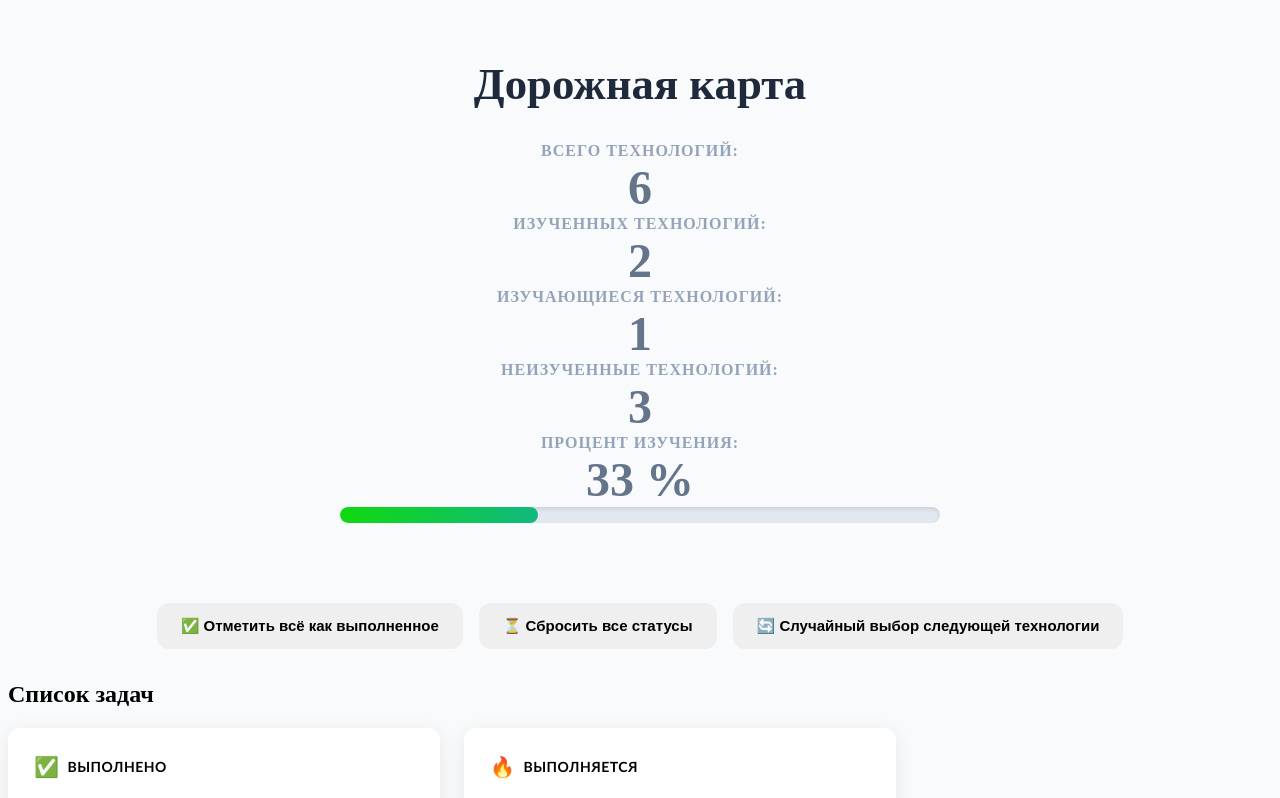
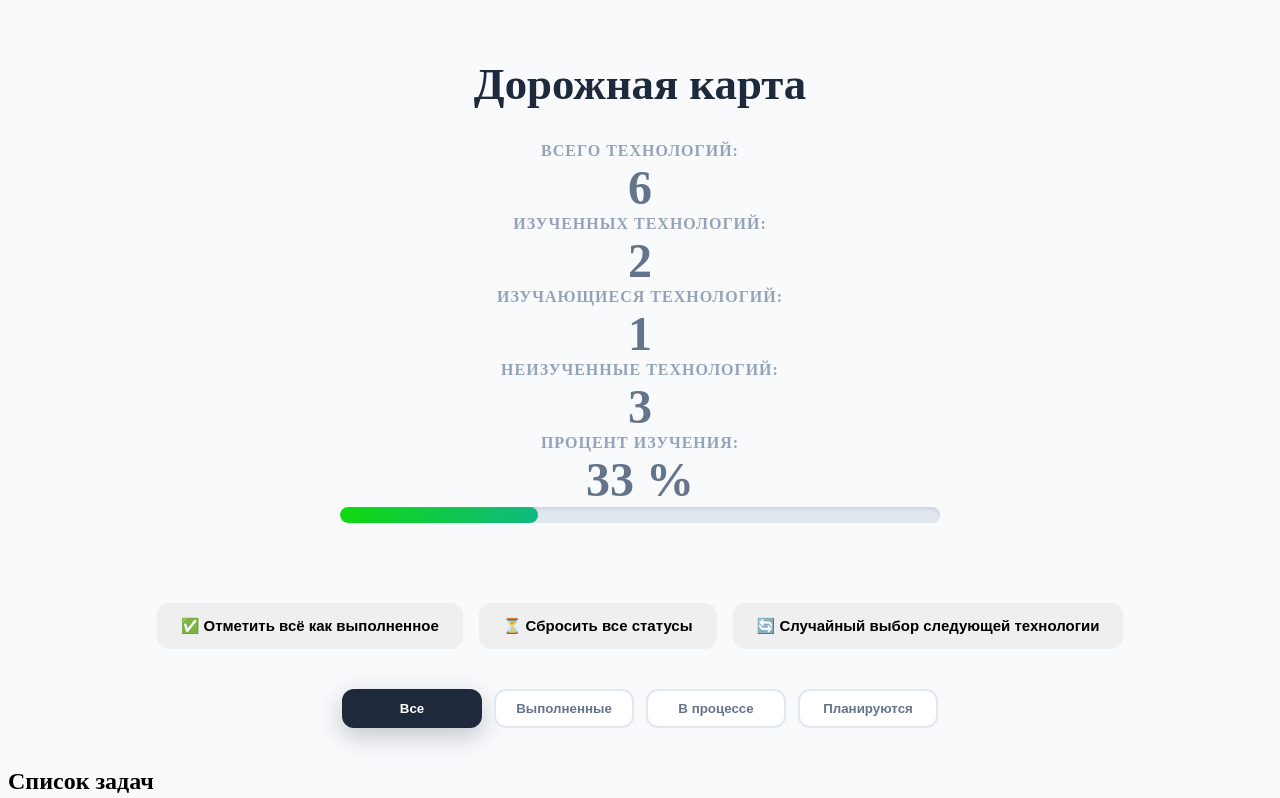
Before and after one commit to FastTra1n/task-tracker, a React (Vite) app: page / in a window 1280 px wide. Shown: the top 798 px of the page. Built offline with nearby package versions, Linux system fonts and the light colour scheme.

Commit message:
feat(FilterTabs): added filter system for easier navigation around the techs.

```diff
--- a/src/App.jsx
+++ b/src/App.jsx
@@ -4,10 +4,12 @@ import './App.css'
 import './components/TechnologyCard.css'
 import './components/ProgressHeader.css'
 import './components/QuickActions.css'
+import './components/FilterTabs.css'
 
 import TechnologyCard from './components/TechnologyCard'
 import ProgressHeader from './components/ProgressHeader';
 import QuickActions from './components/QuickActions'
+import FilterTabs from './components/FilterTabs'
 
 function App() {
   const [technologies, setTechnologies] = useState([
@@ -49,6 +51,8 @@ function App() {
     }
   ]);
 
+  const [filter, setFilter] = useState('all');
+
   const handleStatusChange = (id, newStatus) => {
     setTechnologies(prev => prev.map(tech =>
       tech.id === id ? { ...tech, status: newStatus } : tech
@@ -71,6 +75,11 @@ function App() {
     handleStatusChange(randomTech.id, 'in-progress');
   }
 
+  const filteredTechs = technologies.filter(tech => {
+    if (filter === 'all') return true;
+    return tech.status === filter;
+  })
+
   return (
     <>
       <ProgressHeader techs={technologies} />
@@ -79,10 +88,14 @@ function App() {
         onMarkAllNotStarted={markAllNotStarted}
         onMarkRandomNext={markRandomNext}
       />
+      <FilterTabs
+        currentFilter={filter}
+        onFilterChange={setFilter}
+      />
 
       <h2>Список задач</h2>
       <div className="task-wrapper">
-        {technologies.map(tech => (
+        {filteredTechs.map(tech => (
           <TechnologyCard
               key={tech.id}
               id={tech.id}
--- /dev/null
+++ b/src/components/FilterTabs.css
@@ -0,0 +1,36 @@
+.filter-tabs {
+  display: flex;
+  gap: 12px;
+  margin: 40px 0;
+  flex-wrap: wrap;
+  justify-content: center;
+}
+
+.filter-tabs__button {
+  display: flex;
+  padding: 10px 20px;
+  border: 2px solid #e2e8f0;
+  border-radius: 12px;
+  background: white;
+  font-weight: 600;
+  color: #64748b;
+  cursor: pointer;
+  transition: all 0.3s ease;
+  display: flex;
+  align-items: center;
+  justify-content: center;
+  gap: 8px;
+  min-width: 140px;
+}
+
+.filter-tabs__button:hover {
+  border-color: #94a3b8;
+  transform: translateY(-2px);
+}
+
+.filter-tabs__button.active {
+  background: #1e293b;
+  color: white;
+  border-color: #1e293b;
+  box-shadow: 0 8px 25px rgba(30, 41, 59, 0.25);
+}
--- /dev/null
+++ b/src/components/FilterTabs.jsx
@@ -0,0 +1,24 @@
+function FilterTabs({ currentFilter, onFilterChange }) {
+  const filters = [
+    { key: 'all', label: 'Все'},
+    { key: 'completed', label: 'Выполненные'},
+    { key: 'in-progress', label: 'В процессе'},
+    { key: 'not-started', label: 'Планируются'}
+  ];
+
+  return (
+    <div className="filter-tabs">
+        {filters.map(f => (
+            <button
+              key={f.key}
+              className={`filter-tabs__button ${currentFilter == f.key ? 'active' : ''}`}
+              onClick={() => onFilterChange(f.key)}
+            >
+                {f.label}
+            </button>
+        ))}
+    </div>
+  );
+}
+
+export default FilterTabs;
```
Also changed, not shown: src/components/QuickActions.jsx (indentation only).
